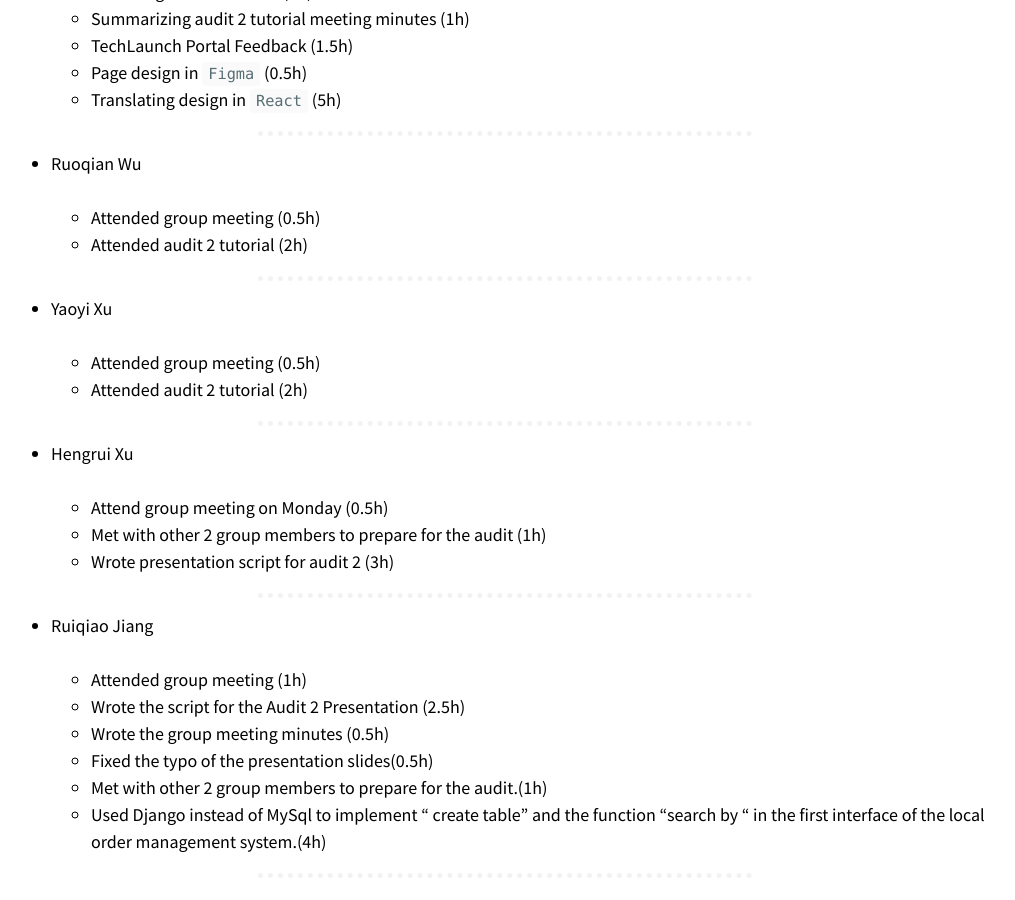
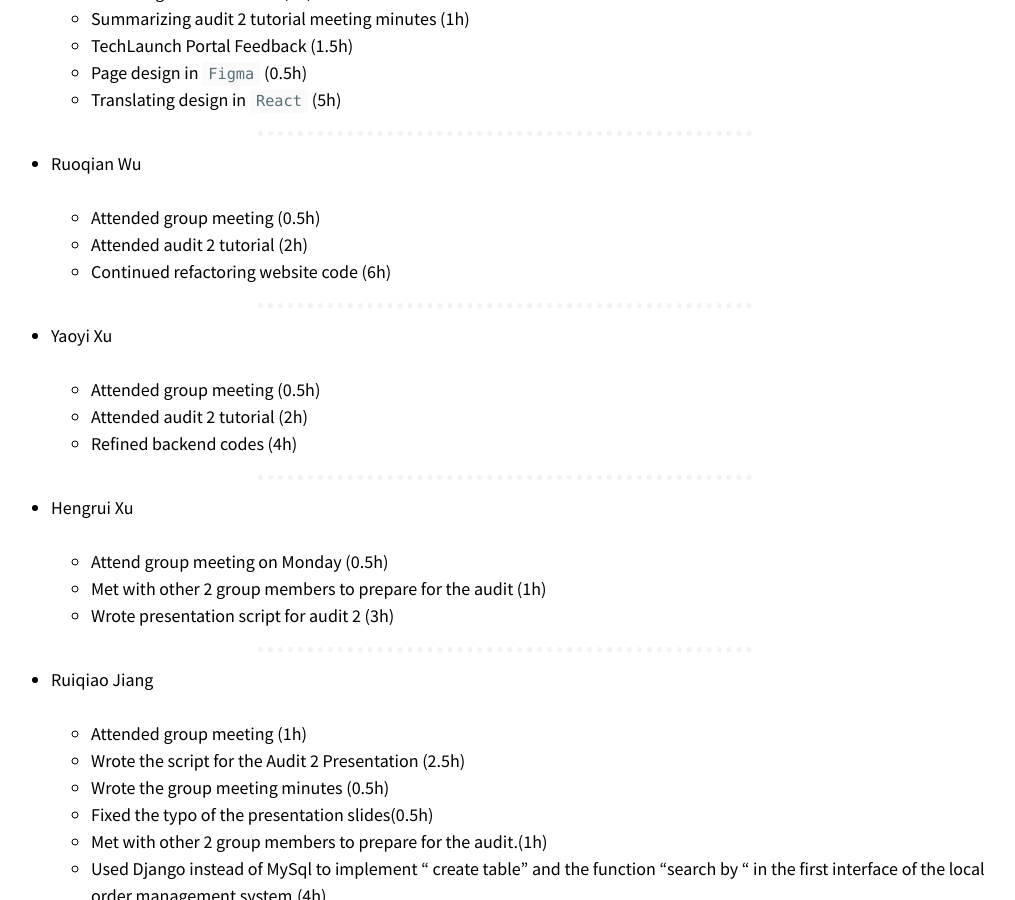
Before and after one commit to optofab/optofab.github.io, a Jekyll site: the page built from work_records.md, in a window 1280 px wide and 900 px high, scrolled down 9617 px. Shown: the whole window, without its empty margins (135-1150 px from the left). Built offline with Jekyll 4.4.1, drawn with Linux system fonts in a browser that asks for light colours; nearby versions of some CDN libraries; emoji names are drawn with the system emoji font.

Commit message:
added work record

```diff
--- a/work_records.md
+++ b/work_records.md
@@ -387,6 +387,7 @@ _[Don't forget to add hours for each of the work you've done. This line will be
 
   - Attended group meeting (0.5h)
   - Attended audit 2 tutorial (2h)
+  - Continued refactoring website code (6h)
 
 <hr class="hr-dotted">
 
@@ -394,6 +395,7 @@ _[Don't forget to add hours for each of the work you've done. This line will be
 
   - Attended group meeting (0.5h)
   - Attended audit 2 tutorial (2h)
+  - Refined backend codes (4h)
 
 <hr class="hr-dotted">
 
```
